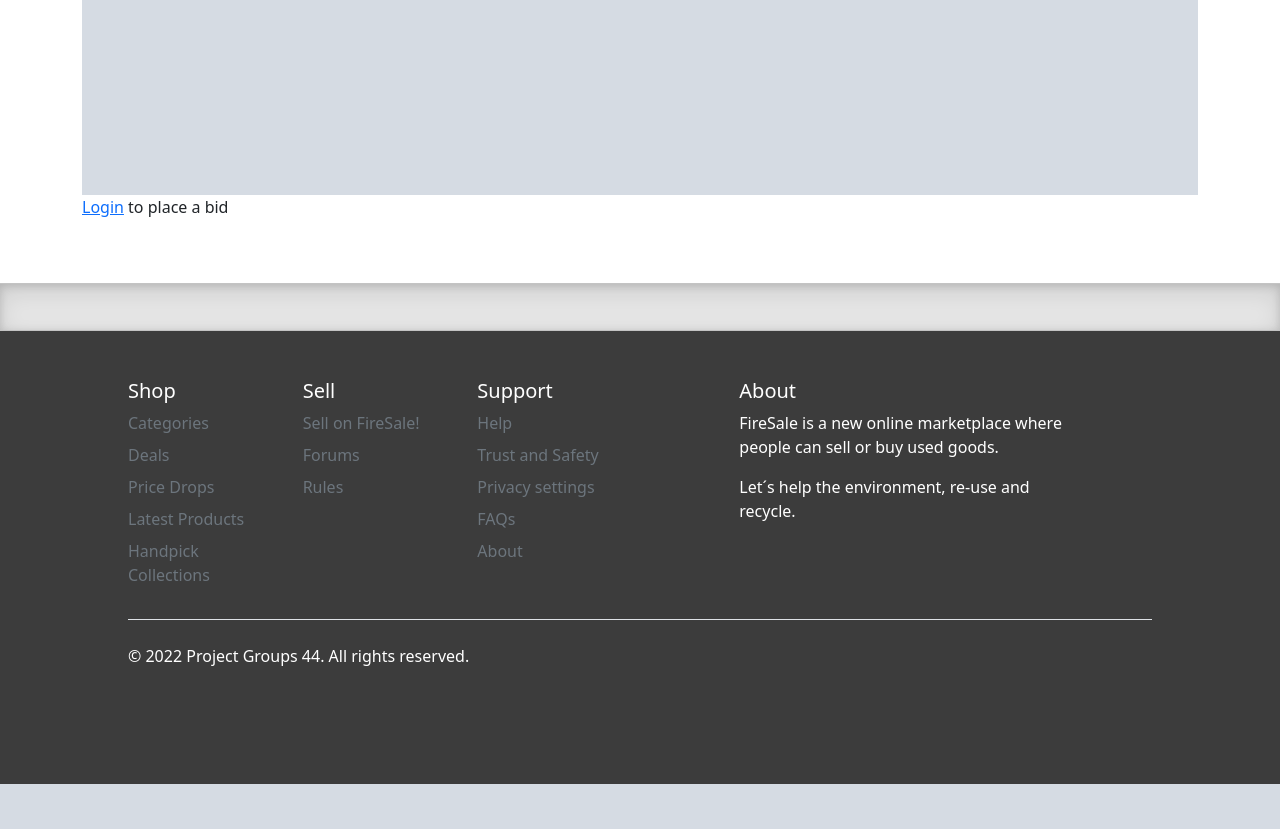
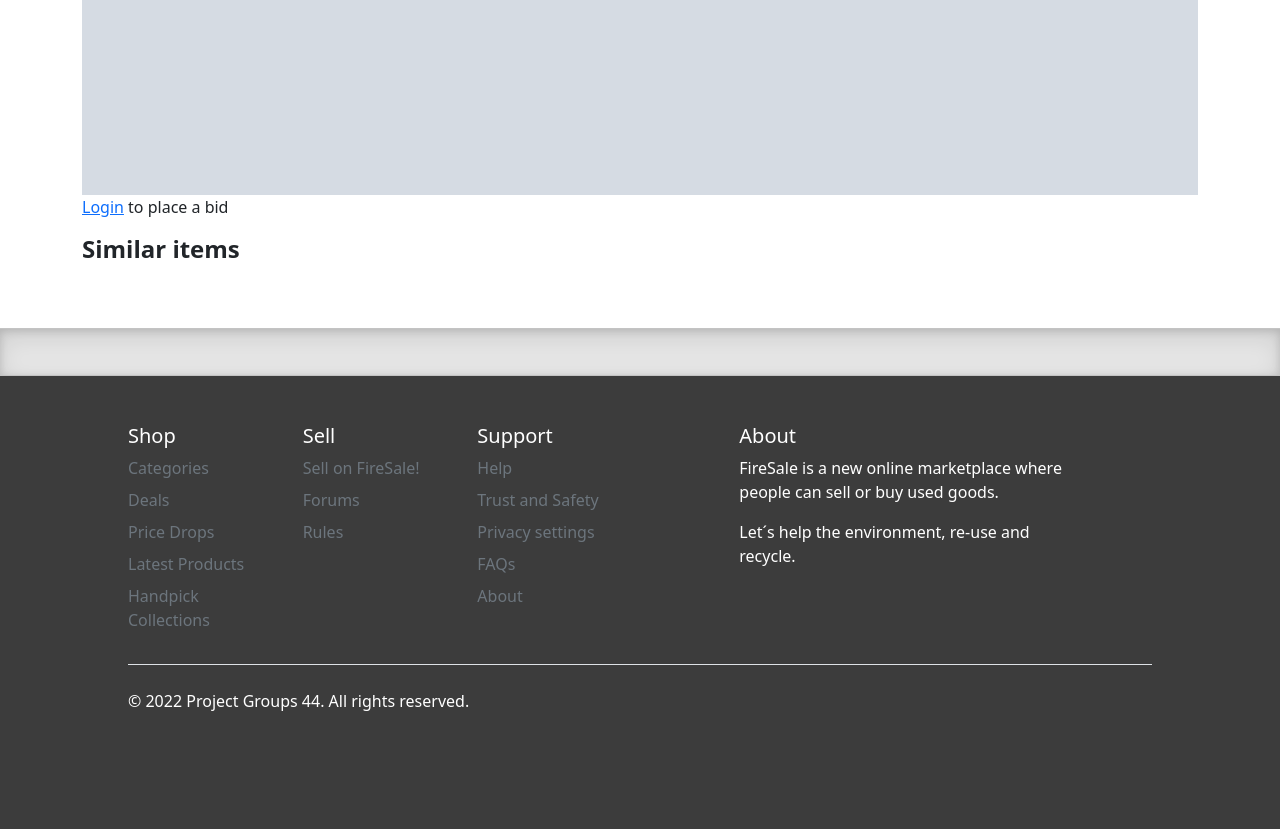
Before and after one commit to tjorvio/django-tango, a Django app: page /products/1 in a window 1280 px wide. Shown: the part 953-1782 px from the top of the page. Before the commit the page ends 1737 px from the top, so only its background shows below. Run offline with Django 4.2, Linux system fonts and the light colour scheme; tables that the repository leaves empty hold one stand-in row (values such as "Sample post"); grey boxes marked "Sample" are stand-in pictures; some libraries are stand-ins or nearby versions.

Commit message:
a h4 for Similar items

```diff
--- a/templates/product/product_details.html
+++ b/templates/product/product_details.html
@@ -27,6 +27,8 @@
     {% else %}
         <p><a href="{% url 'login' %}">Login</a> to place a bid</p>
     {% endif %}
+    <p></p>
+    <h4><strong>Similar items</strong></h4>
     <div class="product-container">
         {% for product in similar_products %}
             {% include 'product/single_product.html' with categoryID=product.categoryID %}
```
